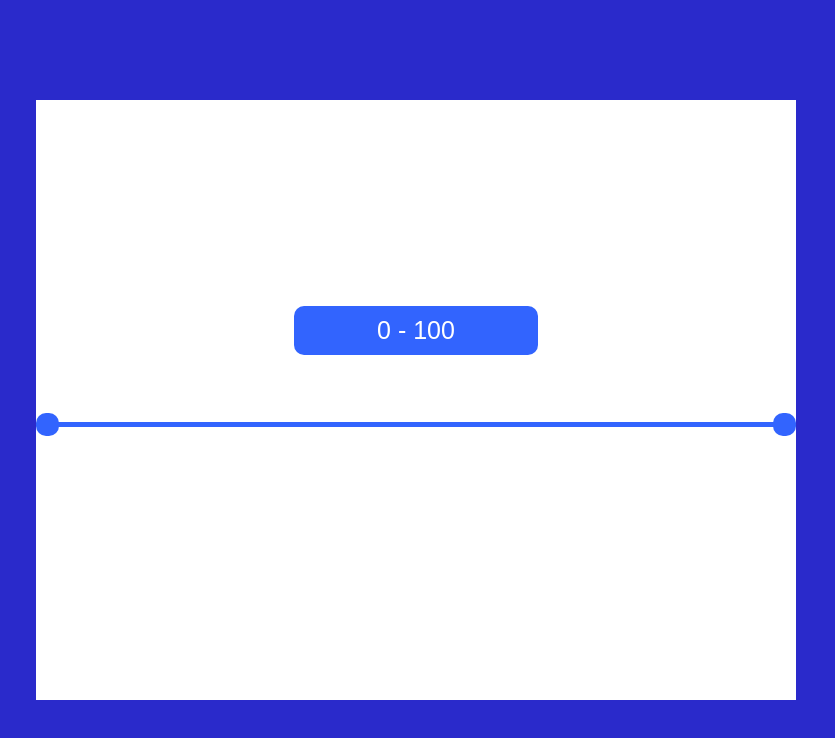
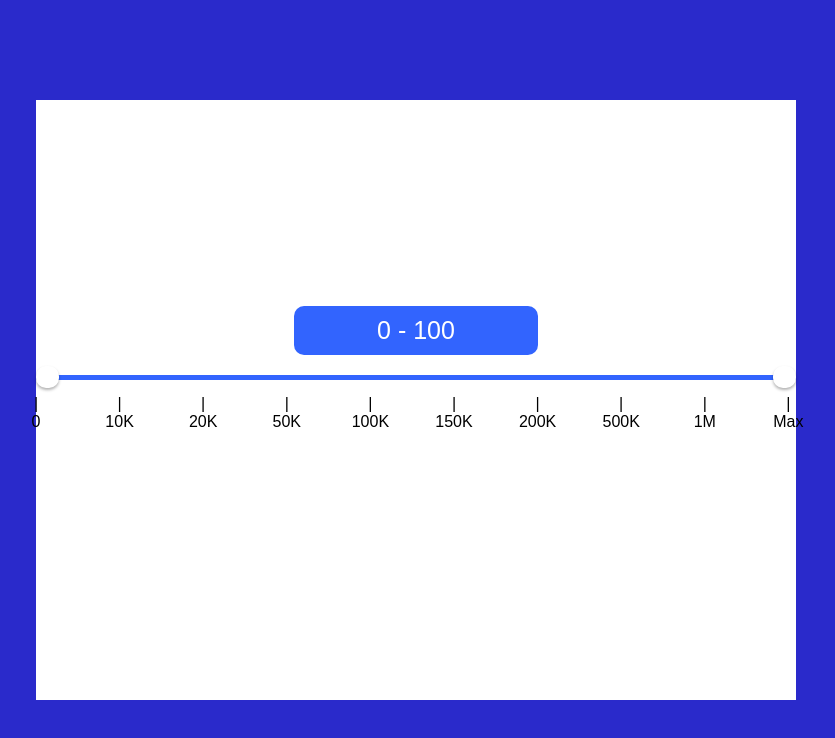
Before and after one commit to CaliforniaLuv/Double_range, a React (Vite) app: page / in a window 1280 px wide. Shown: the top 738 px of the page, without its empty margins (224-1059 px from the left). Built offline with nearby package versions, Linux system fonts and the light colour scheme.

Commit message:
add: 슬라이더 하단 텍스트 표시

```diff
--- a/src/App.css
+++ b/src/App.css
@@ -44,16 +44,25 @@ input[type="range"]::-ms-track {
   height: 5px;
 }
 
+/* 구글 크롬 버전 thumb */
 input[type="range"]::-webkit-slider-thumb {
   -webkit-appearance: none;
   height: 1.7em;
   width: 1.7em;
-  background-color: #3264fe;
+  background-color: #fff;
   cursor: grab;
   border-radius: 10px;
   margin-top: -9px;
   pointer-events: auto;
+  box-shadow: 0px 2px 3px rgb(0 0 0 / 30%);
+  /* touch-action: pan-x; */
 }
+
+input[type="range"]::-webkit-slider-thumb:hover {
+  border-color: #3264fe;
+}
+
+
 
 input[type="range"]::-moz-range-thumb {
   -webkit-appearance: none;
@@ -103,3 +112,16 @@ input[type="range"]:active::-webkit-slider-thumb {
   font-size: 25px;
   color: #fff;
 }
+
+/* position: absolute;
+    width: 16px;
+    height: 16px;
+    cursor: pointer;
+    cursor: -webkit-grab;
+    margin-top: -7px;
+    cursor: grab;
+    border-radius: 50%;
+    background: #ffffff;
+    border: 0.25px solid #dfdfdf;
+    box-shadow: 0px 2px 3px rgb(0 0 0 / 30%);
+    touch-action: pan-x; */
--- a/src/Double_Slider.css
+++ b/src/Double_Slider.css
@@ -13,7 +13,20 @@
   background: #d5d5d5;
   position: absolute;
   margin: auto;
-  top: 0;
-  bottom: 0;
   border-radius: 5px;
 }
+
+.slider-keywords {
+  display: flex;
+  margin-top: 20px ;
+}
+
+.slider-keywords > div {
+ display: flex;
+
+ width: 30px;
+ flex-direction: column;
+ align-items: center;
+ position: absolute;
+ transform: translateX(-50%);
+}
--- a/src/Double_Slider.jsx
+++ b/src/Double_Slider.jsx
@@ -2,6 +2,8 @@ import {useEffect, useRef, useState } from "react";
 import "./Double_Slider.css"
 
 function Double_Slider() {
+
+  const arr = ["0", "10K", "20K", "50K", "100K", "150K", "200K", "500K", "1M", "Max"]
 
   const [range, setRange] = useState({
     left: 0,
@@ -12,10 +14,12 @@ function Double_Slider() {
 
   const handleLeft = (e) => {
     setRange({...range, left: e.target.value})
+    console.log(123)
   }
 
   const handleRight = (e) => {
     setRange({...range, right: e.target.value})
+    console.log(321)
   }
 
   useEffect(() => {
@@ -47,7 +51,17 @@ function Double_Slider() {
         <div className="slider-track" ref={track}>
           <input type="range" min="0" max="100" step="11.11"  id="Double-left" value={range.left} onChange={handleLeft}/>
           <input type="range" min="0" max="100" step="11.11" id="Double-right" value={range.right} onChange={handleRight}/>
+
         </div>
+        <div className="slider-keywords">
+          {arr.map((el, idx) =>
+            (
+              <div style={{left: (idx * 11) + "%"}}>
+                <label>|</label>
+                <span>{el}</span>
+              </div>
+            ))}
+          </div>
       </main>
     </>
   );
```
